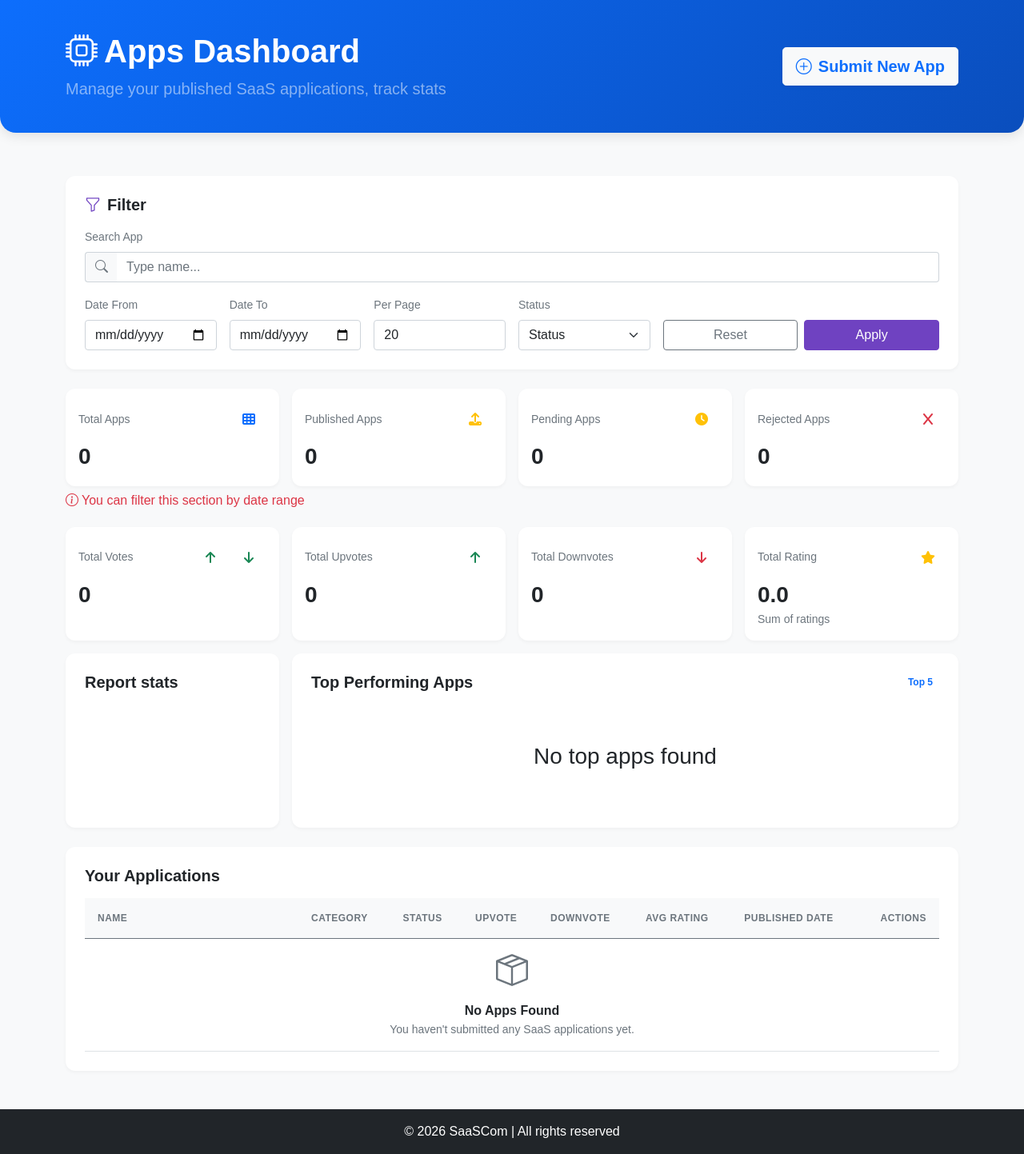
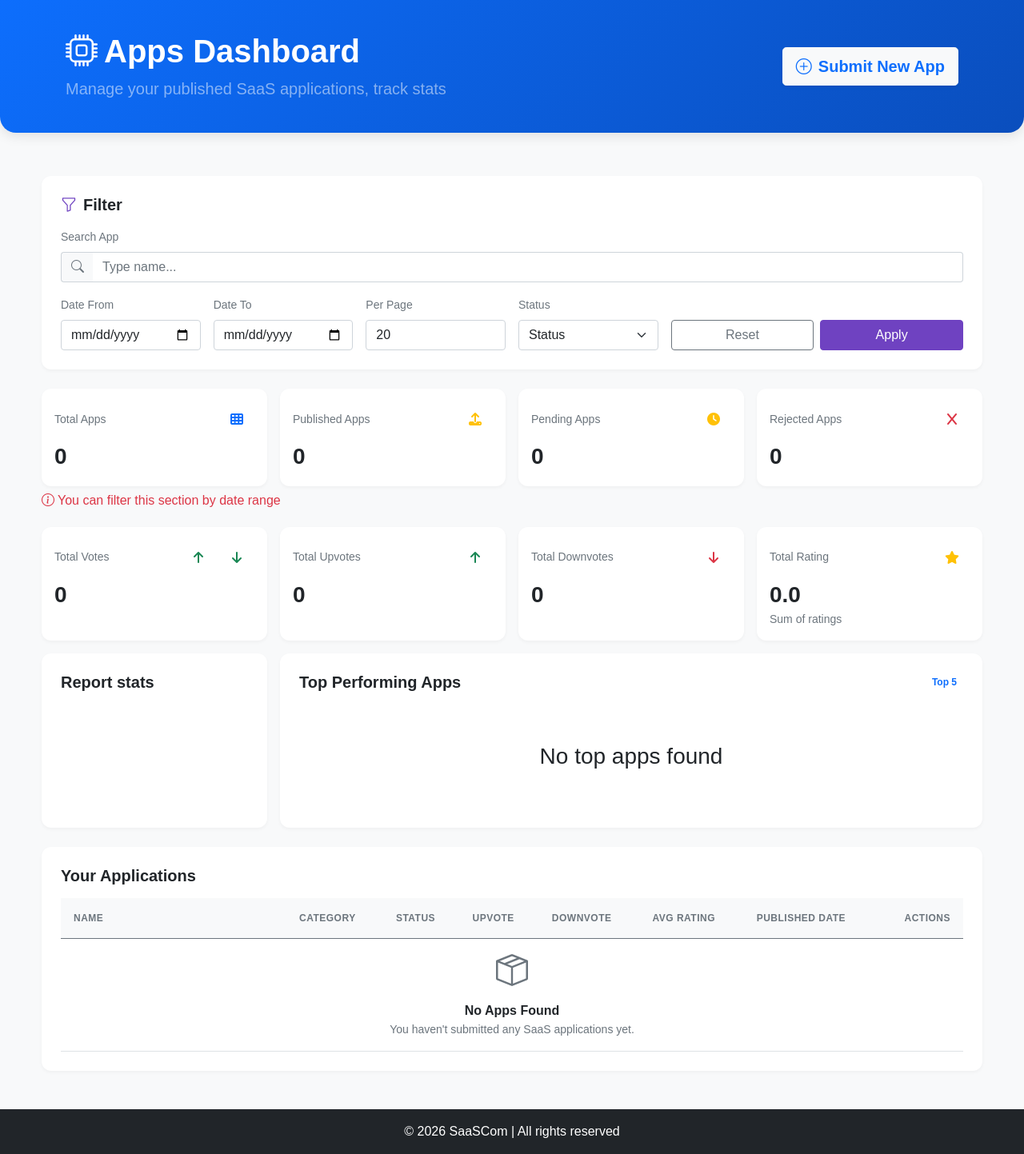
Before and after one commit to nishan756/SaasCom, a Django app: template dashboard/templates/apps-dashboard.html in a window 1280 px wide. Shown: the part 72-1515 px from the top of the page at 80% size. Run offline with Django 5.2, Linux system fonts and the light colour scheme; the template is opened without the code that fills it, so the values that code supplies are empty; some libraries are stand-ins or nearby versions.

Commit message:
Fixed width and margin for dashboard container div

```diff
--- a/static/css/apps-dashboard.css
+++ b/static/css/apps-dashboard.css
@@ -1,5 +1,10 @@
         body {
             background-color: #f8f9fa !important;
+        }
+
+        .dashboard-container {
+            max-width: 1200px;
+            margin: 0 auto;
         }
 
         .apps-dashboard-header {
```
